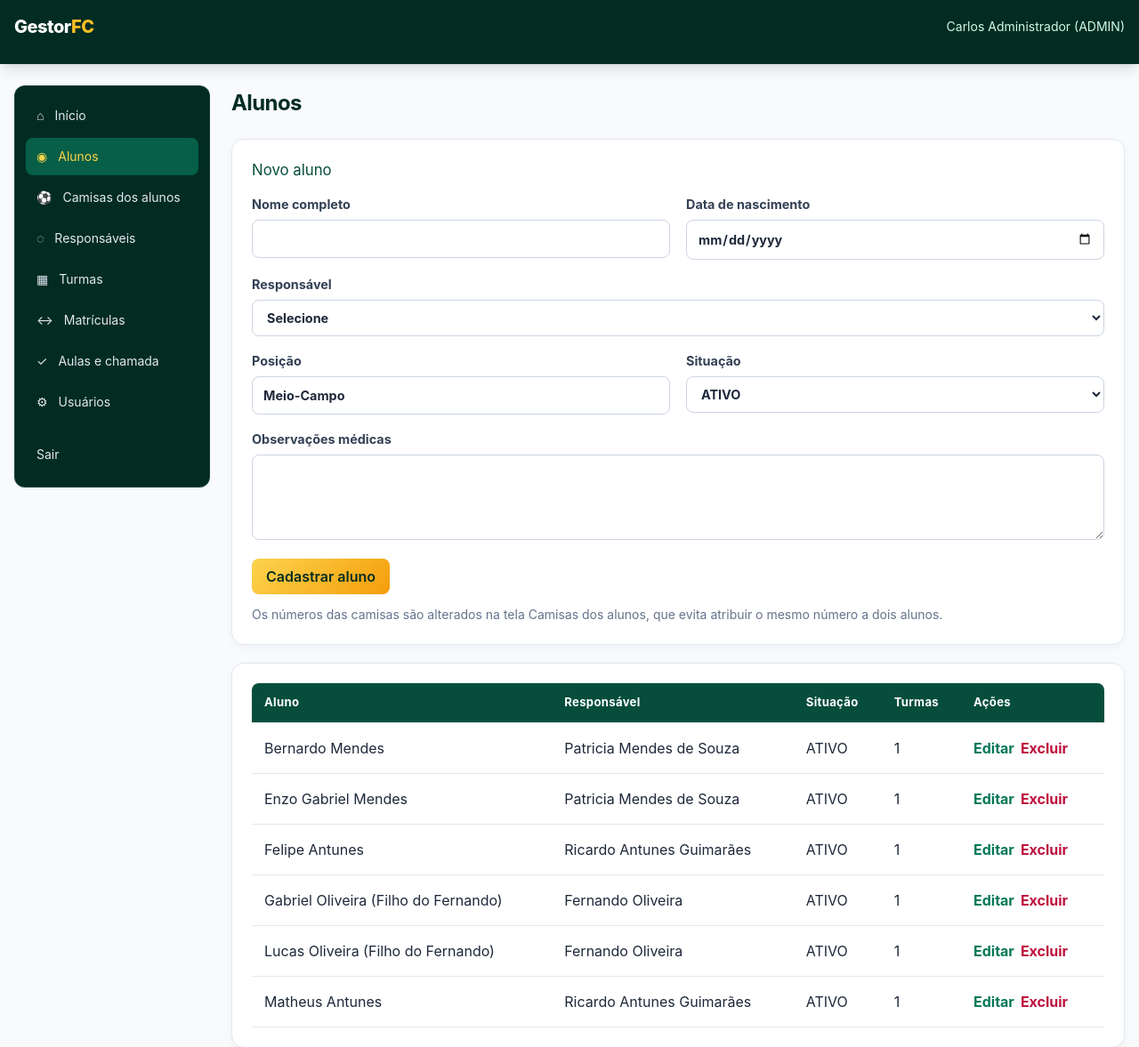
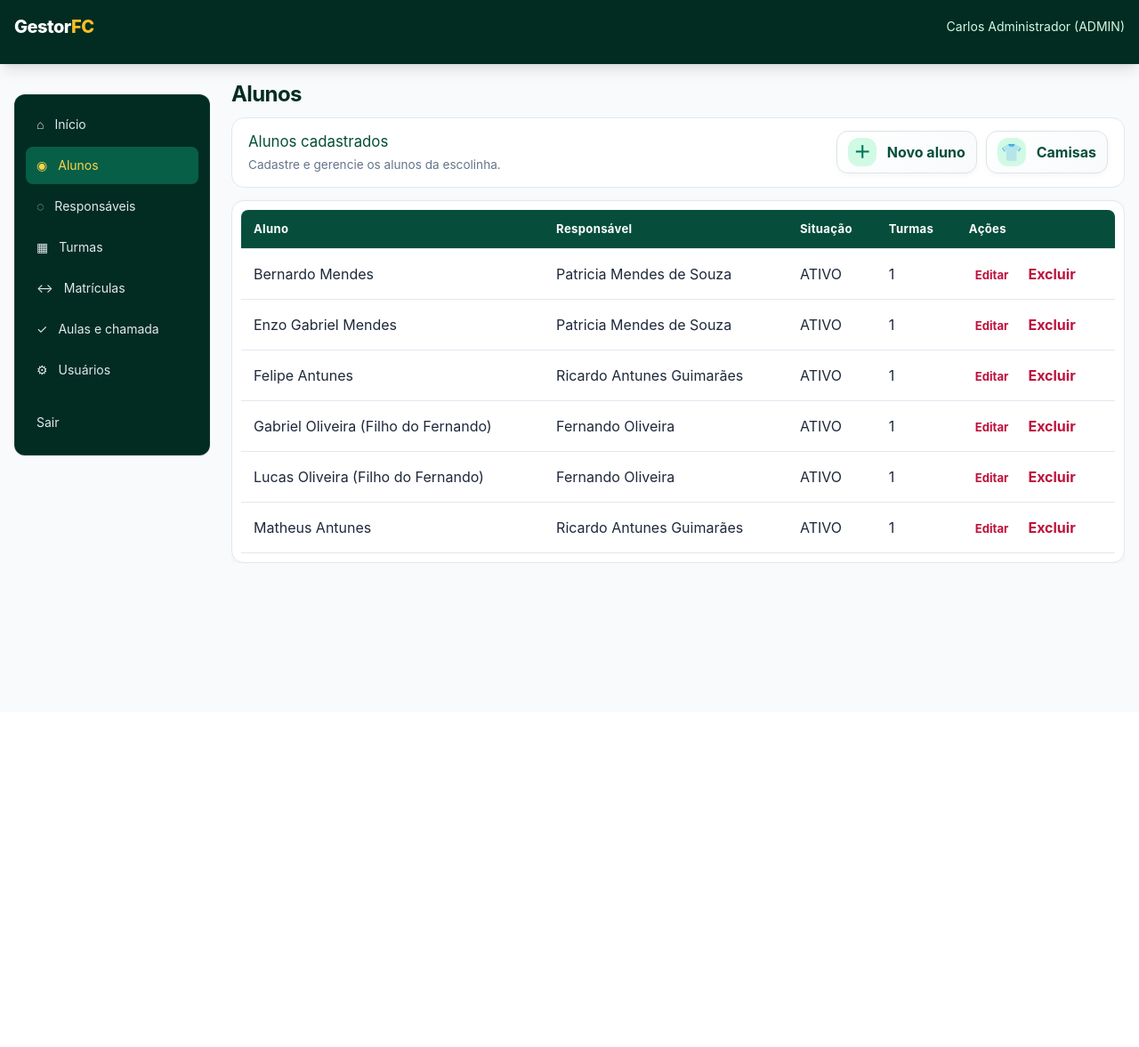
Before and after one commit to KamiJapa/tcc-escolinha-futebol, a PHP site: page /alunos.php in a window 1280 px wide. Shown: the top 1177 px of the page at 89% size. After the commit the page ends 633 px from the top, so only its background shows below. Run offline with PHP 8.4, Linux system fonts and the light colour scheme; a user stored in the database is signed in; data comes from the database, SQL or seed files in the repository; some libraries are stand-ins or nearby versions.

Commit message:
Integra camisas à tela de alunos

```diff
--- a/alunos.php
+++ b/alunos.php
@@ -83,6 +83,7 @@ $lista = $lista->fetchAll();
 pageStart('Alunos');
 $value = function ($field, $default = '') use ($edit) { return e($edit[$field] ?? $default); };
 ?>
+<?php if (isset($_GET['mini'])): ?>
 <section>
     <h2><?= $edit ? 'Editar aluno' : 'Novo aluno' ?></h2>
     <?php if (!$responsaveis): ?><p>Cadastre um responsável antes de cadastrar um aluno.</p><?php else: ?>
@@ -98,8 +99,41 @@ $value = function ($field, $default = '') use ($edit) { return e($edit[$field] ?
         <label>Observações médicas<textarea name="observacoes_medicas"><?= $value('OBSERVACOES_MEDICAS') ?></textarea></label>
         <div><?php actionButton($edit ? 'Salvar alterações' : 'Cadastrar aluno'); ?><?php if ($edit): ?><a href="alunos.php">Cancelar</a><?php endif; ?></div>
     </form>
-    <p class="mt-3 text-sm text-slate-500">Os números das camisas são alterados na tela <a href="camisas.php<?= isset($_GET['mini']) ? '?mini=1' : '' ?>">Camisas dos alunos</a>, que evita atribuir o mesmo número a dois alunos.</p>
     <?php endif; ?>
 </section>
-<section><div><table><thead><tr><th>Aluno</th><th>Responsável</th><th>Situação</th><th>Turmas</th><th>Ações</th></tr></thead><tbody><?php foreach ($lista as $aluno): ?><tr><td><?= e($aluno['NOME']) ?></td><td><?= e($aluno['RESPONSAVEL']) ?></td><td><?= e($aluno['STATUS']) ?></td><td><?= (int) $aluno['TURMAS_ATIVAS'] ?></td><td><a href="alunos.php?editar=<?= (int) $aluno['COD_ALUNO'] ?>">Editar</a><form method="post" onsubmit="return confirm('Excluir este aluno? As matrículas e presenças relacionadas serão removidas.');"><input type="hidden" name="csrf_token" value="<?= e(csrfToken()) ?>"><input type="hidden" name="action" value="delete"><input type="hidden" name="id" value="<?= (int) $aluno['COD_ALUNO'] ?>"><button>Excluir</button></form></td></tr><?php endforeach; ?><?php if (!$lista): ?><tr><td colspan="5">Nenhum aluno cadastrado.</td></tr><?php endif; ?></tbody></table></div></section>
+<?php else: ?>
+<div class="alunos-acoes">
+    <div><h2>Alunos cadastrados</h2><p>Cadastre e gerencie os alunos da escolinha.</p></div>
+    <div class="alunos-botoes">
+        <button type="button" class="acao-rapida" data-url="alunos.php?mini=1" data-titulo="Novo aluno"><span>＋</span>Novo aluno</button>
+        <button type="button" class="acao-rapida" data-url="camisas.php?mini=1" data-titulo="Camisas dos alunos"><span>👕</span>Camisas</button>
+    </div>
+</div>
+<section class="lista-alunos"><div class="tabela-alunos"><table><thead><tr><th>Aluno</th><th>Responsável</th><th>Situação</th><th>Turmas</th><th>Ações</th></tr></thead><tbody><?php foreach ($lista as $aluno): ?><tr><td><?= e($aluno['NOME']) ?></td><td><?= e($aluno['RESPONSAVEL']) ?></td><td><?= e($aluno['STATUS']) ?></td><td><?= (int) $aluno['TURMAS_ATIVAS'] ?></td><td><button type="button" class="acao-tabela" data-url="alunos.php?mini=1&amp;editar=<?= (int) $aluno['COD_ALUNO'] ?>" data-titulo="Editar aluno">Editar</button><form method="post" onsubmit="return confirm('Excluir este aluno? As matrículas e presenças relacionadas serão removidas.');"><input type="hidden" name="csrf_token" value="<?= e(csrfToken()) ?>"><input type="hidden" name="action" value="delete"><input type="hidden" name="id" value="<?= (int) $aluno['COD_ALUNO'] ?>"><button>Excluir</button></form></td></tr><?php endforeach; ?><?php if (!$lista): ?><tr><td colspan="5">Nenhum aluno cadastrado.</td></tr><?php endif; ?></tbody></table></div></section>
+<dialog class="modal-cadastro" id="modalAlunos" aria-labelledby="tituloModalAlunos">
+    <header class="modal-cabecalho"><h2 id="tituloModalAlunos">Alunos</h2><button type="button" class="fechar-modal" id="fecharModalAlunos" aria-label="Fechar">×</button></header>
+    <iframe id="iframeAlunos" title="Cadastro de aluno ou gestão de camisas"></iframe>
+</dialog>
+<script>
+    const modalAlunos = document.getElementById('modalAlunos');
+    const iframeAlunos = document.getElementById('iframeAlunos');
+    const tituloModalAlunos = document.getElementById('tituloModalAlunos');
+
+    document.querySelectorAll('[data-url]').forEach(function (botao) {
+        botao.addEventListener('click', function () {
+            iframeAlunos.src = botao.dataset.url;
+            tituloModalAlunos.textContent = botao.dataset.titulo;
+            modalAlunos.showModal();
+        });
+    });
+
+    document.getElementById('fecharModalAlunos').addEventListener('click', function () {
+        modalAlunos.close();
+    });
+
+    modalAlunos.addEventListener('close', function () {
+        iframeAlunos.src = 'about:blank';
+    });
+</script>
+<?php endif; ?>
 <?php pageEnd(); ?>
--- a/assets/css/style.css
+++ b/assets/css/style.css
@@ -117,6 +117,27 @@ button { cursor: pointer; }
 .fechar-modal:hover { background: rgb(255 255 255 / 22%); }
 .modal-cadastro iframe { width: 100%; flex: 1; border: 0; background: #f8fafc; }
 
+/* A lista de alunos ocupa a tela; formulários e camisas abrem em janelas. */
+.pagina-alunos { height: 100vh; overflow: hidden; }
+.pagina-alunos .estrutura-sistema { height: calc(100vh - 72px); min-height: 0; overflow: hidden; padding-top: 14px; padding-bottom: 14px; }
+.pagina-alunos .menu-lateral { align-self: start; }
+.pagina-alunos .conteudo-sistema { display: flex; min-height: 0; flex-direction: column; overflow: hidden; padding: 4px 0 0; }
+.pagina-alunos .conteudo-sistema > h1 { flex: 0 0 auto; margin-bottom: 10px; }
+.alunos-acoes { display: flex; flex: 0 0 auto; align-items: center; justify-content: space-between; gap: 14px; margin-bottom: 14px; padding: 14px 18px; background: #fff; border: 1px solid #e2e8f0; border-radius: 14px; }
+.alunos-acoes h2 { margin: 0; color: #064e3b; font-size: 1.05rem; }
+.alunos-acoes p { margin: 3px 0 0; color: #64748b; font-size: .85rem; }
+.alunos-botoes { display: flex; gap: 10px; }
+.alunos-botoes .acao-rapida { min-height: 48px; padding: 7px 12px; }
+.alunos-botoes .acao-rapida span { width: 32px; height: 32px; flex-basis: 32px; }
+.pagina-alunos .lista-alunos { display: flex; min-height: 0; flex: 1; flex-direction: column; overflow: hidden; margin: 0; padding: 10px; }
+.tabela-alunos { min-height: 0; flex: 1; overflow: auto; }
+.tabela-alunos thead { position: sticky; top: 0; z-index: 1; }
+.acao-tabela { margin-right: 8px; padding: 5px 9px; color: #047857; background: #ecfdf5; border: 1px solid #a7f3d0; border-radius: 7px; font-size: .82rem; font-weight: 700; }
+.acao-tabela:hover { background: #d1fae5; }
+.mini-pagina.camisas { height: 100%; overflow: hidden; }
+.mini-pagina.camisas .conteudo-sistema { display: flex; height: 100%; flex-direction: column; overflow: hidden; }
+.mini-pagina.camisas .conteudo-sistema > section:last-of-type { min-height: 0; flex: 1; overflow: auto; }
+
 /* A mesma página de cadastro aparece sem menu dentro do modal. */
 .mini-pagina { min-height: 100%; padding: 22px !important; background: #f8fafc !important; }
 .mini-pagina .conteudo-sistema { max-width: 850px; margin: 0 auto; padding: 0 0 18px; }
@@ -143,4 +164,10 @@ button { cursor: pointer; }
     .mini-pagina { padding: 14px !important; }
     .item-chamada { grid-template-columns: 1fr auto; }
     .item-chamada input:not([type="checkbox"]) { grid-column: 1 / -1; }
+    .pagina-alunos { height: auto; min-height: 100vh; overflow: auto; }
+    .pagina-alunos .estrutura-sistema { height: auto; min-height: calc(100vh - 72px); overflow: visible; }
+    .pagina-alunos .conteudo-sistema { overflow: visible; }
+    .pagina-alunos .lista-alunos { min-height: 300px; }
+    .alunos-acoes { align-items: stretch; flex-direction: column; }
+    .alunos-botoes { display: grid; grid-template-columns: 1fr 1fr; }
 }
--- a/includes/layout.php
+++ b/includes/layout.php
@@ -39,6 +39,7 @@ function pageStart($title) {
         return;
     }
 
+    $classeAlunos = $title === 'Alunos' ? ' pagina-alunos' : '';
     ?>
 <!DOCTYPE html>
 <html lang="pt-BR">
@@ -49,7 +50,7 @@ function pageStart($title) {
     <script src="https://cdn.tailwindcss.com"></script>
     <link rel="stylesheet" href="assets/css/style.css">
 </head>
-<body class="pagina-sistema min-h-screen bg-slate-50 text-slate-800">
+<body class="pagina-sistema<?= $classeAlunos ?> min-h-screen bg-slate-50 text-slate-800">
     <header class="cabecalho-sistema bg-emerald-950 text-white shadow-lg">
         <div class="mx-auto flex w-full max-w-7xl items-center justify-between px-4 py-4">
             <a class="marca text-xl font-extrabold tracking-tight" href="index.php">Gestor<span class="text-amber-400">FC</span></a>
@@ -62,7 +63,6 @@ function pageStart($title) {
             <nav class="grid gap-1" aria-label="Menu principal">
                 <?php menuItem('index.php', 'Início', '⌂', ['ADMIN', 'SECRETARIA', 'PROFESSOR', 'RESPONSAVEL']); ?>
                 <?php menuItem('alunos.php', 'Alunos', '◉', ['ADMIN', 'SECRETARIA']); ?>
-                <?php menuItem('camisas.php', 'Camisas dos alunos', '⚽', ['ADMIN', 'SECRETARIA']); ?>
                 <?php menuItem('responsaveis.php', 'Responsáveis', '◌', ['ADMIN', 'SECRETARIA']); ?>
                 <?php menuItem('turmas.php', 'Turmas', '▦', ['ADMIN', 'SECRETARIA']); ?>
                 <?php menuItem('matriculas.php', 'Matrículas', '↔', ['ADMIN', 'SECRETARIA']); ?>
```
